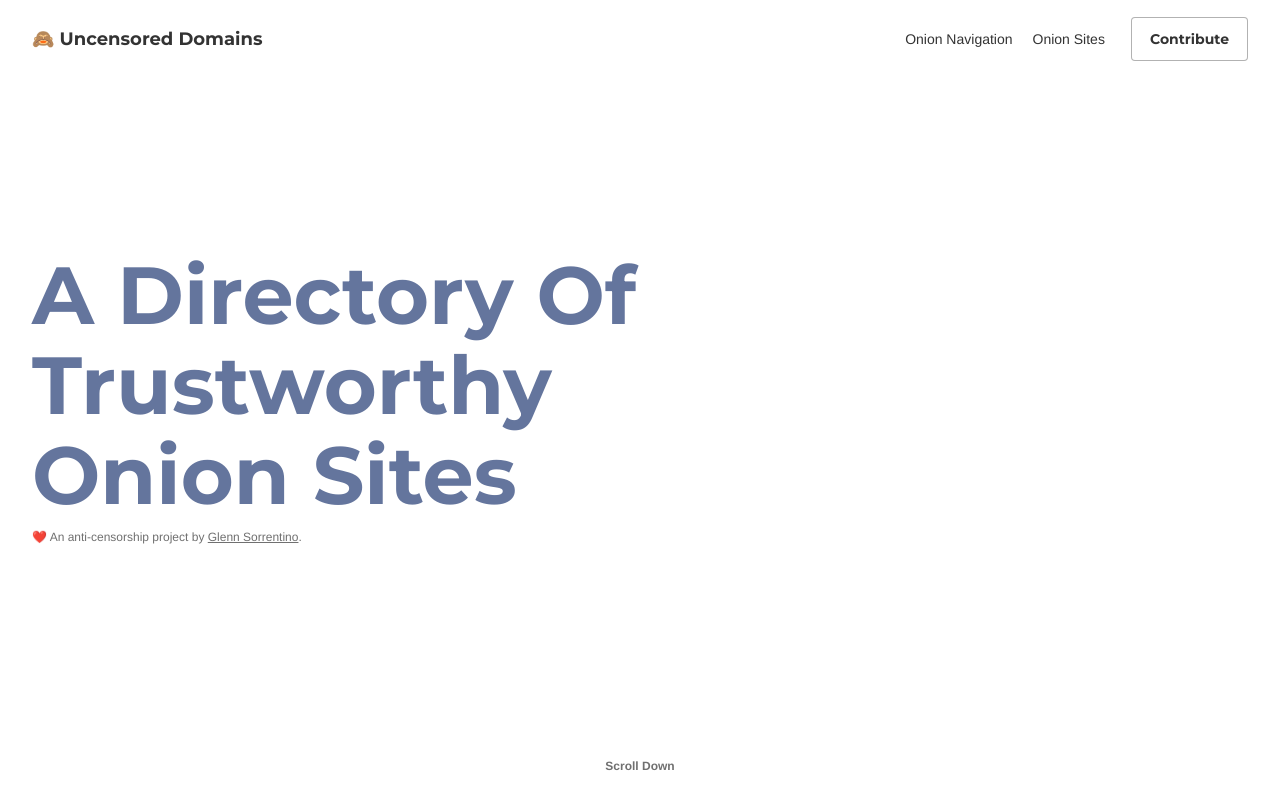
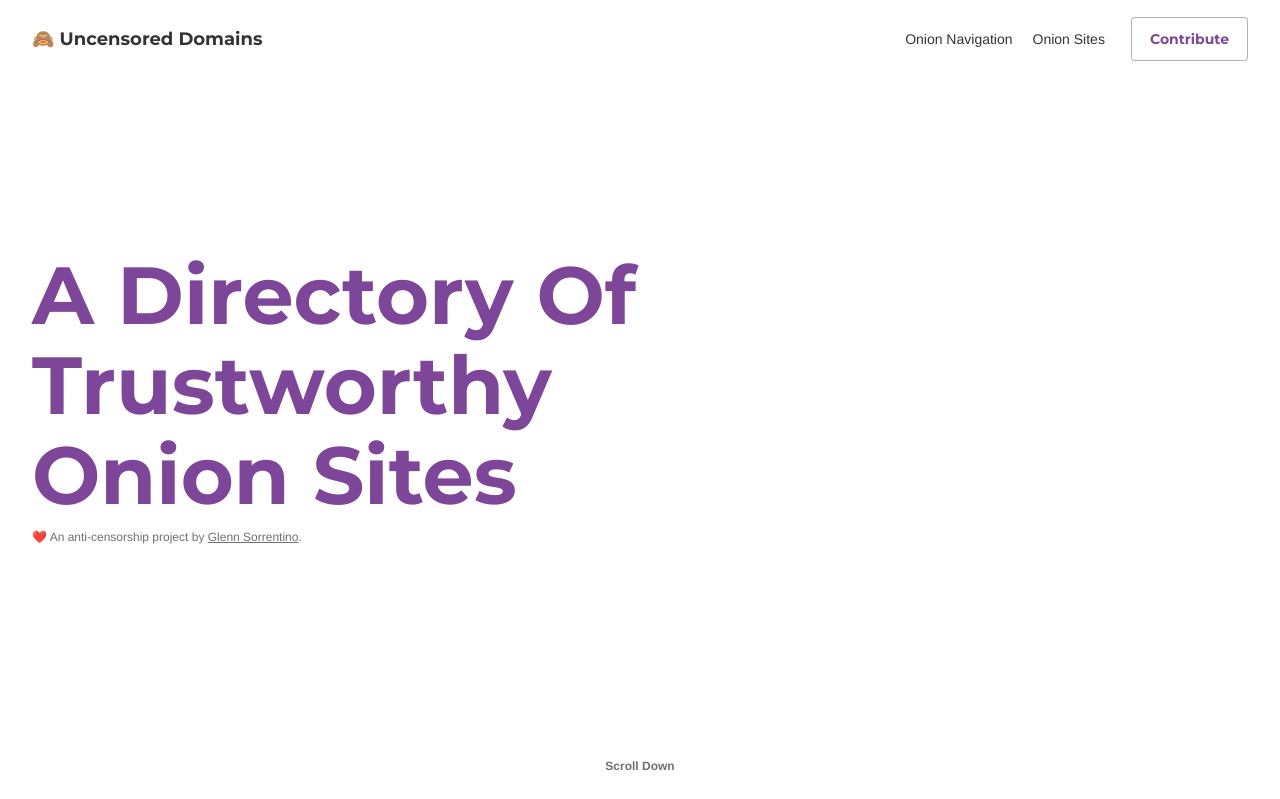
Before and after one commit to glenn-sorrentino/uncensoreddomains, a PHP site: page / in a window 1280 px wide. Shown: the top 799 px of the page. Run offline with PHP 8.4, Linux system fonts and the light colour scheme.

Commit message:
font color update

```diff
--- a/design-system/css/buttons.css
+++ b/design-system/css/buttons.css
@@ -11,7 +11,7 @@
 
   .primaryBtn {
     background-color: var(--color-light);
-    color: var(--color-dark);
+    color: #7D4698;
     border: var(--border-dark);
   }
 
@@ -39,7 +39,7 @@
 
   .primaryBtn {
     background-color: var(--color-dark);
-    color: var(--color-light);
+    color: #BE9ED1;
     border: var(--border-light);
   }
 
--- a/design-system/css/typography.css
+++ b/design-system/css/typography.css
@@ -33,7 +33,7 @@
   }
 
   h2 {
-    color: #64759D !important;
+    color: #7D4698 !important;
   }
 }
 
@@ -70,7 +70,7 @@
   }
 
   h2 {
-    color: #7A9EE6 !important;
+    color: #BE9ED1 !important;
   }
 }
 
```
